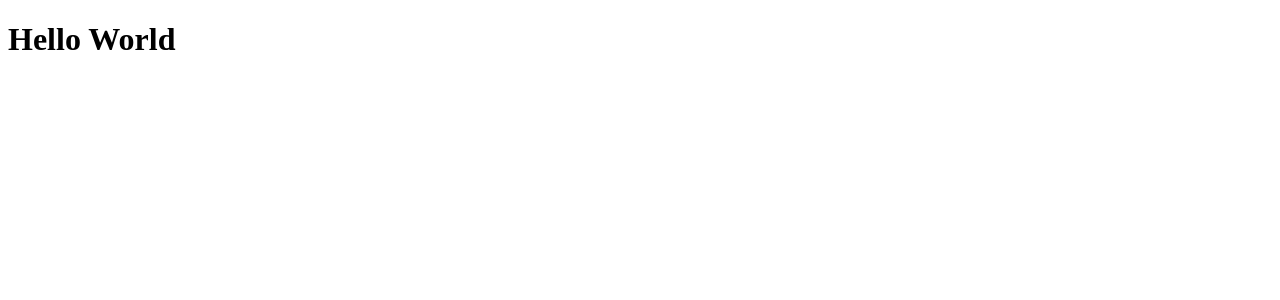
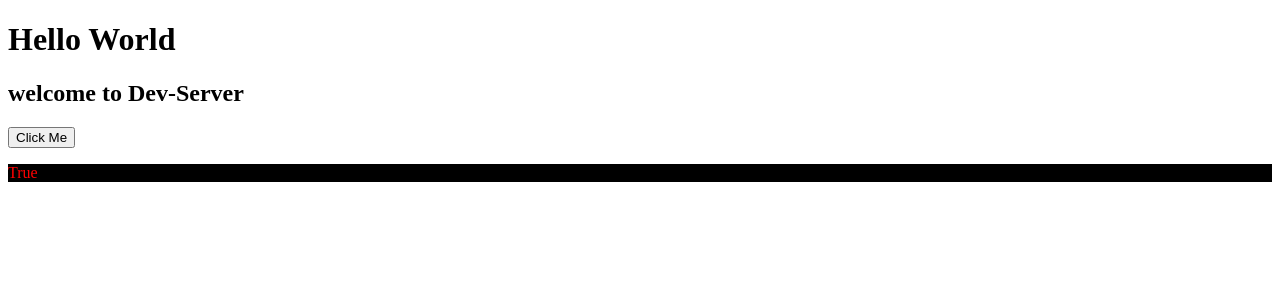
Before and after one commit to manducku/react_tutorial, a React app in the folder react-tuorial/: page / in a window 1280 px wide. Shown: the top 300 px of the page. Built offline with nearby package versions, Linux system fonts and the light colour scheme.

Commit message:
jsx example

```diff
--- a/react-tuorial/src/App.js
+++ b/react-tuorial/src/App.js
@@ -2,9 +2,24 @@ import React from 'react';
 import ReactDOM from 'react-dom';
 
 class App extends React.Component {
+    _sayHey(){
+        alert("hey");
+    }
     render(){
+    let text = "Dev-Server"
+    let pStyle = {
+        color: 'red',
+        backgroundColor: 'black',
+    }
+
         return (
-                <h1>Hello World </h1>
+                <div>
+                    <h1>Hello World</h1>
+                    <h2> welcome to {text} </h2>
+                    <button onClick={this._sayHey}>Click Me</button>
+                    <p style = {pStyle}>{{text}? 'True' : 'False'}
+                    </p>
+                </div>
                );
     }
 }
```
Also changed, not shown: 2 other files (tests, documents, lock files or other folders).
